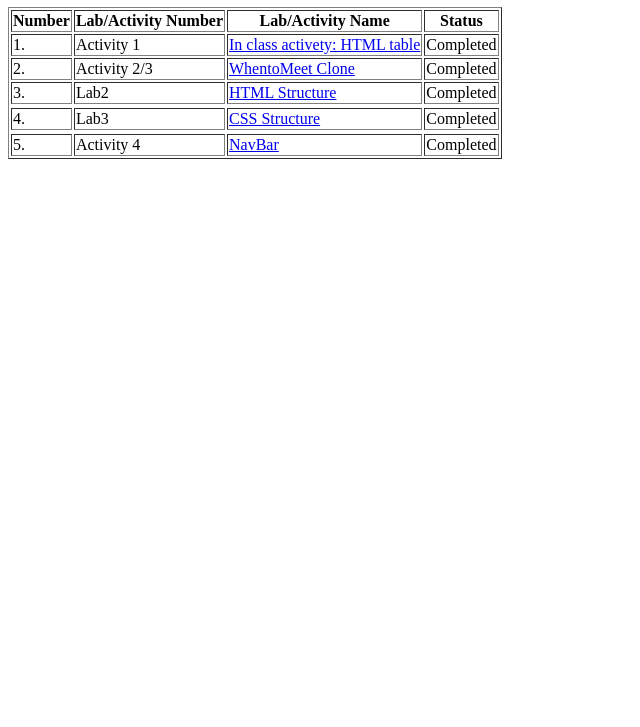
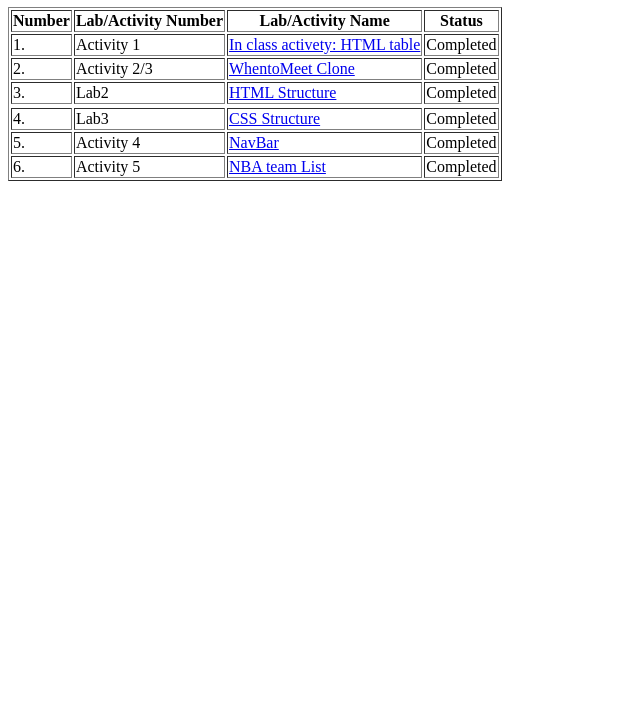
Before and after one commit to SuhaibAG/CPIT-405, a plain HTML site: page index.html in a window 1280 px wide. Shown: the part 73-800 px from the top of the page, without its empty margins (0-640 px from the left). Drawn offline with Linux system fonts and the light colour scheme.

Commit message:
added activity to index

```diff
--- a/index.html
+++ b/index.html
@@ -48,10 +48,16 @@
             <td><a href="/lab3/lab3.html">CSS Structure</a></td>
             <td>Completed</td>
         </tr>
-        <tr></tr>
+        </tr>
             <td>5.</td>
             <td>Activity 4</td>
             <td><a href="/assignment4/assignmentlist.html">NavBar</a></td>
+            <td>Completed</td>
+        </tr>
+        </tr>
+            <td>6.</td>
+            <td>Activity 5</td>
+            <td><a href="/assignment5/nba.html">NBA team List</a></td>
             <td>Completed</td>
         </tr>
         </tbody>
```
